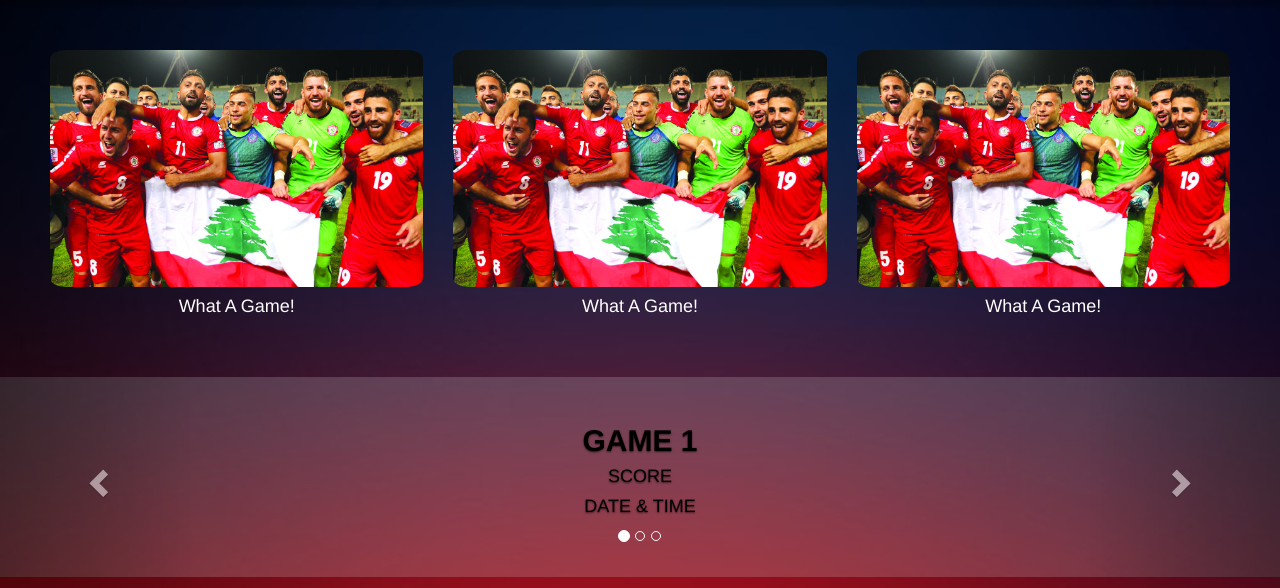
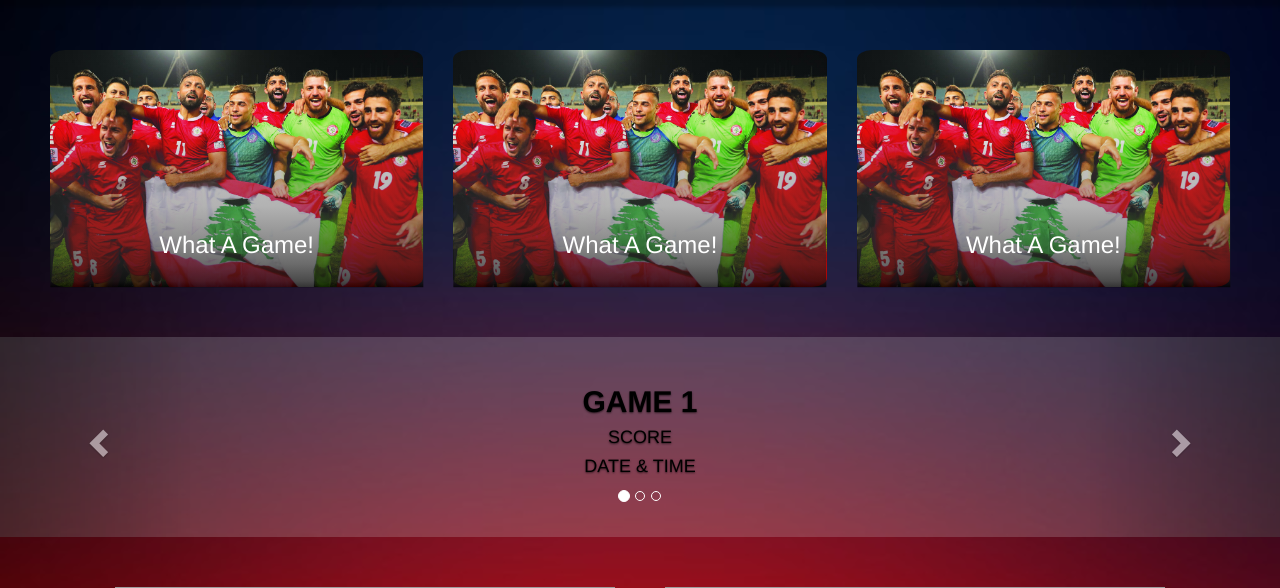
Before and after one commit to EECE430Group4/Sports-Club-Webserver, a Flask app: page / in a window 1280 px wide. Shown: the part 50-638 px from the top of the page. Run offline with Flask 2, Linux system fonts and the light colour scheme; some libraries are stand-ins or nearby versions; grey boxes are pictures that could not be loaded.

Commit message:
design edits to homepage and honors modals

```diff
--- a/static/css/home.css
+++ b/static/css/home.css
@@ -168,6 +168,7 @@ div.content article{
 .featuredArticles{
     display:flex;
     text-align: center;
+    flex-direction: row;
     /*background-color:grey;*/
     justify-content: space-between;
     padding-right:5rem;
@@ -179,6 +180,7 @@ div.content article{
     width:100%;
     height:100%;
     border-radius: 4%;
+    position: relative;
 
 }
 .articles img{
@@ -189,6 +191,30 @@ div.content article{
     overflow: hidden;
 
 }
+.articles .hero_content{
+    position:absolute;
+    top: 80%;
+    left: 50%;
+    transform: translate(-50%, -50%);
+}
+.card__content {
+    width: 100%;
+    height:100%;
+    transform: rotate(180deg);
+    position:absolute;
+    background-image: linear-gradient(
+      0deg,
+      hsla(0, 0%, 35.29%, 0) 0%,
+      hsla(0, 0%, 34.53%, 0.034375) 16.36%,
+      hsla(0, 0%, 32.42%, 0.125) 33.34%,
+      hsla(0, 0%, 29.18%,0.35 ) 50.1%, /*0.253125*/
+      hsla(0, 0%, 24.96%, 0.4) 65.75%,
+      hsla(0, 0%, 19.85%, 0.546875) 79.43%,
+      hsla(0, 0%, 13.95%, 0.675) 90.28%,
+      hsla(0, 0%, 7.32%, 0.765625) 97.43%,
+      hsla(0, 0%, 0%, 0.8) 100%
+    );
+  }
 
 .games{
     height:20rem;
--- a/static/css/honors.css
+++ b/static/css/honors.css
@@ -174,4 +174,5 @@ div.descriptiveImage img {
 display:flex;
 flex-direction: row;
 column-gap:1rem;
+justify-content: flex-end;
 }
--- a/templates/HomePage.html
+++ b/templates/HomePage.html
@@ -72,31 +72,34 @@
 
       <!--SINGLE  FEATURED ARTICLE-->
       <div class="articles">
+        <div class="card__content"></div>
         <img
           src="{{url_for('static', filename='css/images/home/football_win.jpeg')}}"
           alt="win1"
         />
         <div class="hero_content">
-          <h4>What A Game!</h4>
+          <h3>What A Game!</h3>
         </div>
       </div>
       <!--END OF SINGLE FEATURED ARTICLE-->
       <div class="articles">
+        <div class="card__content"></div>
         <img
           src="{{url_for('static', filename='css/images/home/football_win.jpeg')}}"
           alt="win1"
         />
         <div class="hero_content">
-          <h4>What A Game!</h4>
+          <h3>What A Game!</h3>
         </div>
       </div>
       <div class="articles">
+        <div class="card__content"></div>
         <img
           src="{{url_for('static', filename='css/images/home/football_win.jpeg')}}"
           alt="win1"
         />
         <div class="hero_content">
-          <h4>What A Game!</h4>
+          <h3>What A Game!</h3>
         </div>
       </div>
     </div>
--- a/templates/honorsfb.html
+++ b/templates/honorsfb.html
@@ -161,8 +161,8 @@
                   </form>
                 </div>
                 <div class="modal-footer">
+                  <button type="button" class="btn btn-secondary" data-dismiss="modal">Close</button>
                   <button type="submit" form="editFormF"class="btn btn-primary">Submit</button>
-                    <button type="button" class="btn btn-secondary" data-dismiss="modal">Close</button>
                 </div>
             </div>
         </div>
@@ -189,8 +189,8 @@
                   </form>
                 </div>
                 <div class="modal-footer">
+                    <button type="button" class="btn btn-secondary" data-dismiss="modal">Close</button>
                     <button type="submit" form="addFormF" class="btn btn-primary">Submit</button>
-                    <button type="button" class="btn btn-secondary" data-dismiss="modal">Close</button>
                 </div>
             </div>
         </div>
@@ -220,8 +220,8 @@
                   </form>
                 </div>
                 <div class="modal-footer">
-                  <button type="submit" form="deleteF"class="btn btn-primary">Submit</button>
                     <button type="button" class="btn btn-secondary" data-dismiss="modal">Close</button>
+                    <button type="submit" form="deleteF"class="btn btn-primary">Submit</button>
                 </div>
             </div>
         </div>
```
Also changed, not shown: templates/honorsbb.html (+4 -4 lines).
